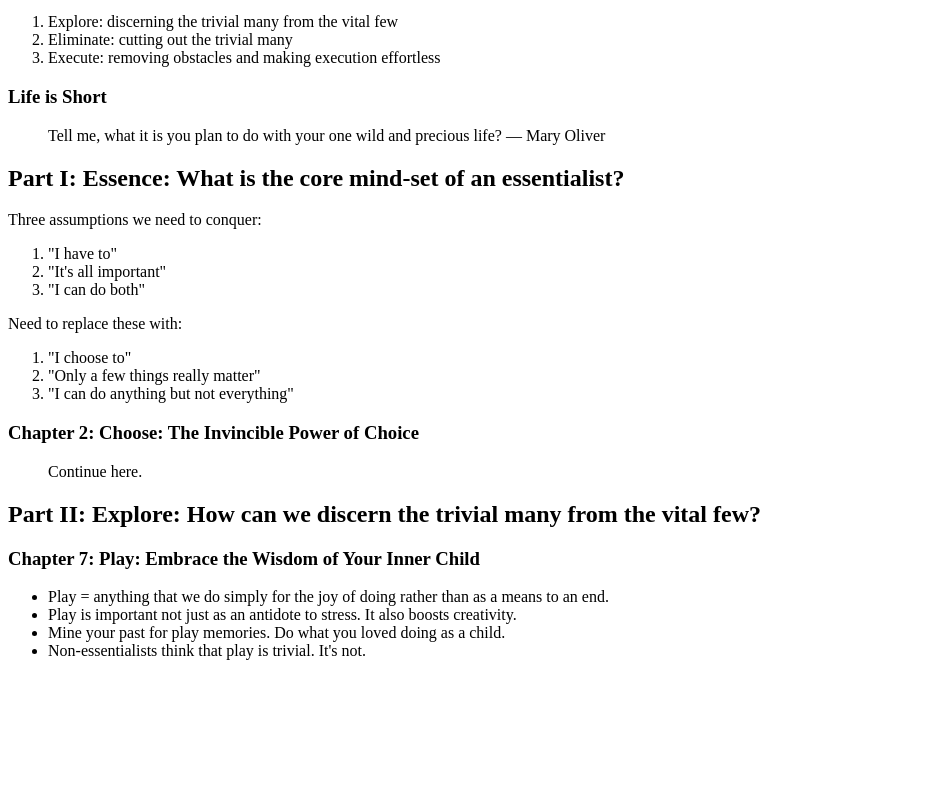
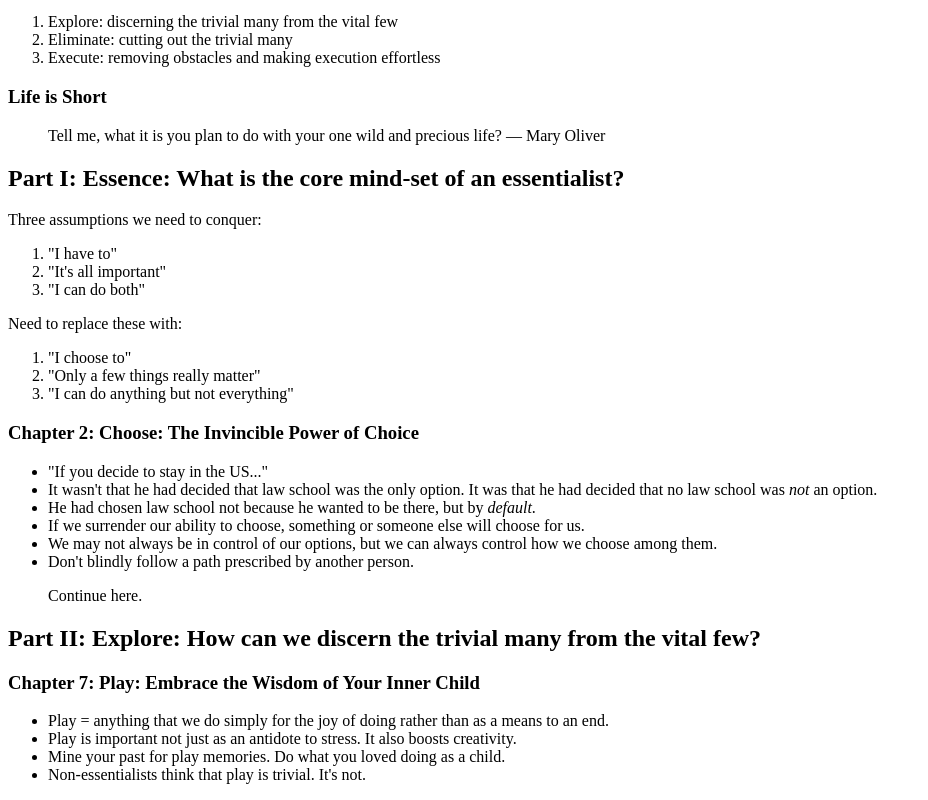
Before and after one commit to wilsonparson/wilsonparson.com, an Eleventy site: page src/wiki/books/essentialism/index.md in a window 1280 px wide. Shown: the part 1719-2519 px from the top of the page, without its empty margins (0-928 px from the left). Before the commit the page ends 2395 px from the top, so only its background shows below. Built offline with nearby package versions, Linux system fonts and the light colour scheme; Eleventy itself is replaced by a stand-in of ours; files that its build step writes are made by us from their sources.

Commit message:
Update from Forestry.io Wilson Parson updated src/wiki/books/essentialism/index.md

```diff
--- a/src/wiki/books/essentialism/index.md
+++ b/src/wiki/books/essentialism/index.md
@@ -49,6 +49,13 @@ Need to replace these with:
 
 ### Chapter 2: Choose: The Invincible Power of Choice
 
+* "If you decide to stay in the US..."
+* It wasn't that he had decided that law school was the only option. It was that he had decided that no law school was _not_ an option.
+* He had chosen law school not because he wanted to be there, but by _default_.
+* If we surrender our ability to choose, something or someone else will choose for us.
+* We may not always be in control of our options, but we can always control how we choose among them.
+* Don't blindly follow a path prescribed by another person.
+
 > Continue here.
 
 ## Part II: Explore: How can we discern the trivial many from the vital few?
```
